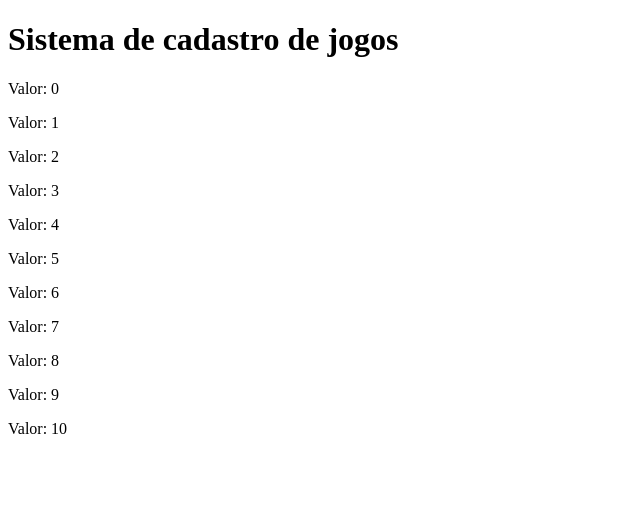
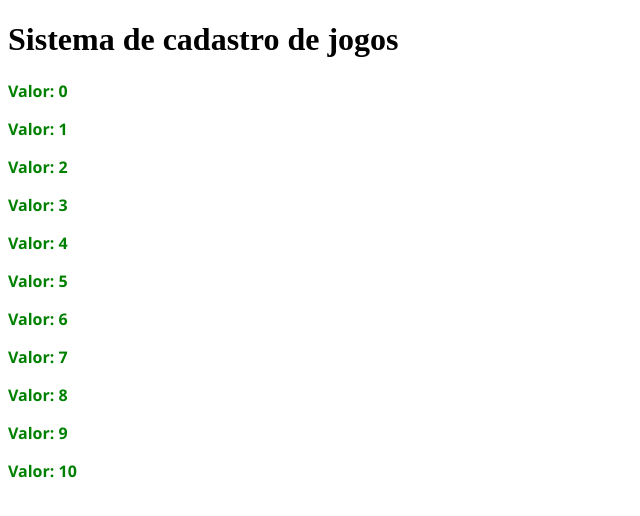
Before and after one commit to Leonardo-mb/Sistema-de-cadastro, a plain HTML site: page index.html in a window 1280 px wide. Shown: the whole page, without its empty margins (0-640 px from the left). Drawn offline with Linux system fonts and the light colour scheme.

Commit message:
Feat: Adicionar css

```diff
--- a/app.js
+++ b/app.js
@@ -5,6 +5,6 @@ function setText(valor) {
       p.innerText = "Valor: " + i;
       document.body.appendChild(p);
     }
-  }
+};
 
 setText(10);
--- /dev/null
+++ b/estilo.css
@@ -0,0 +1,5 @@
+p{
+    font-family: 'Segoe UI', Tahoma, Geneva, Verdana, sans-serif;
+    color: green;
+    font-weight: bold;
+}
--- a/index.html
+++ b/index.html
@@ -4,6 +4,7 @@
         <meta charset="UTF-8">
         <meta http-equiv="X-UA-Compatible" content="IE=edge">
         <meta name="viewport" content="width=device-width, initial-scale=1.0">
+        <link rel="stylesheet" href="./estilo.css">
         <script defer src="./app.js"></script>
         <title>Meus jogos</title>
     </head>
```
